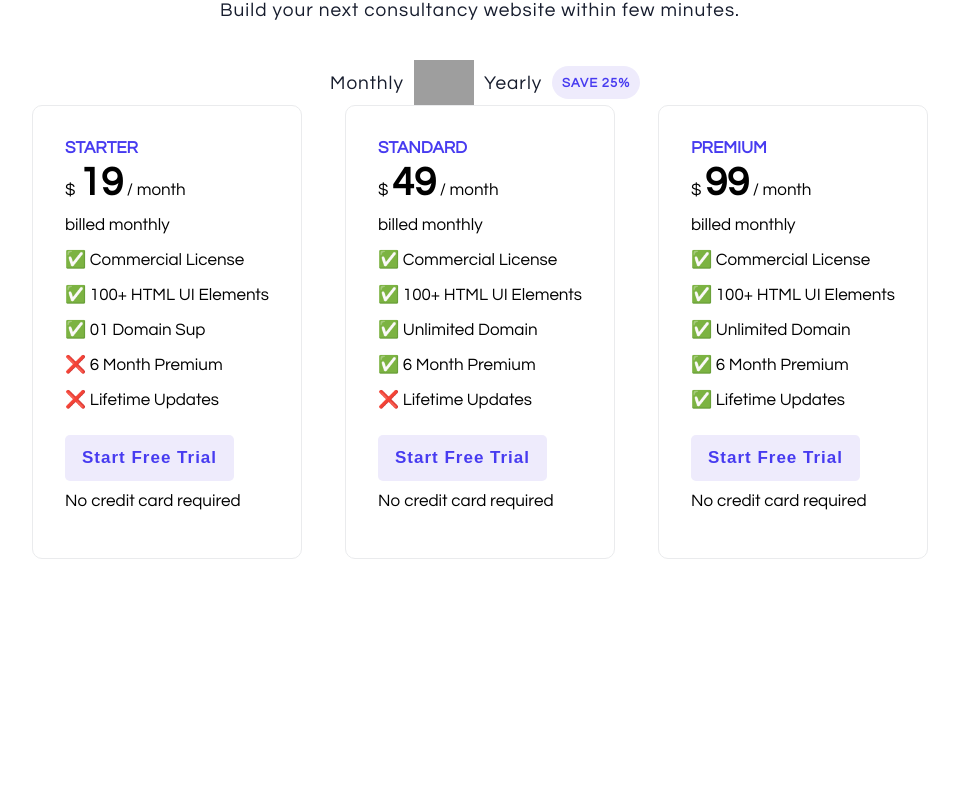
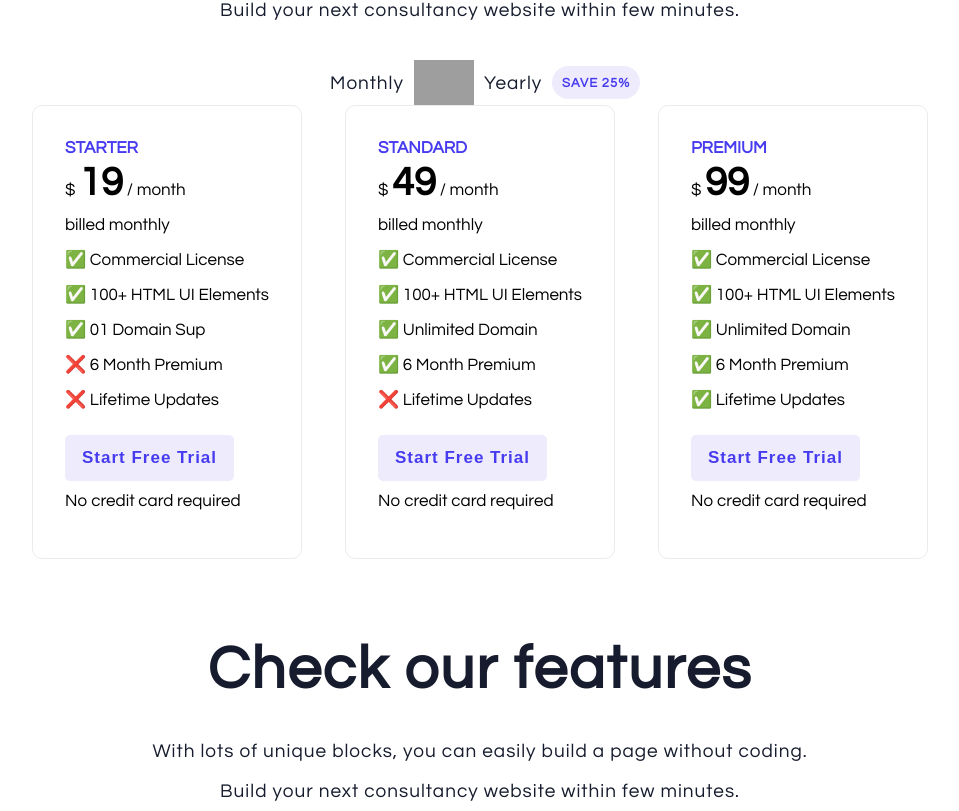
Before and after one commit to yuliana-r/brainwave-frontend, a Next.js app: page / in a window 1280 px wide. Shown: the part 314-1125 px from the top of the page, without its empty margins (160-1119 px from the left). Before the commit the page ends 873 px from the top, so only its background shows below. Built offline with nearby package versions, Linux system fonts and the light colour scheme; grey boxes are pictures that could not be loaded.

Commit message:
Add Features section and styling

```diff
--- a/app/globals.css
+++ b/app/globals.css
@@ -120,7 +120,8 @@ h1 {
   margin: 10px;
 }
 
-.pricing {
+.pricing,
+.features {
   display: flex;
   flex-direction: column;
   justify-content: space-between;
@@ -190,3 +191,5 @@ span {
   border-radius: 5px;
   margin: 10px 0;
 }
+
+/* Features */
--- a/app/page.js
+++ b/app/page.js
@@ -1,11 +1,13 @@
 import Navbar from "@/components/Navbar";
 import Pricing from "@/components/Pricing";
+import Features from "@/components/Features";
 
 export default function Home() {
   return (
     <>
       <Navbar />
       <Pricing />
+      <Features />
     </>
   );
 }
--- /dev/null
+++ b/components/Features.js
@@ -0,0 +1,17 @@
+const Features = () => {
+  return (
+    <div className="features">
+      <h1>Check our features</h1>
+      <p className="info">
+        With lots of unique blocks, you can easily build a page without coding.
+      </p>
+      <p className="info">
+        Build your next consultancy website within few minutes.
+      </p>
+
+      <div></div>
+    </div>
+  );
+};
+
+export default Features;
```
